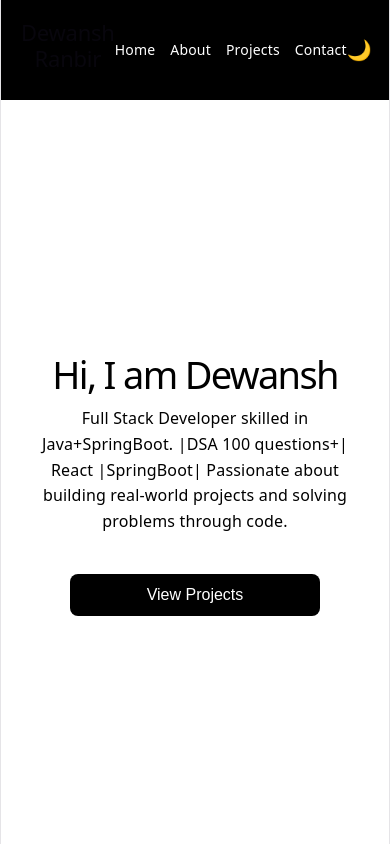
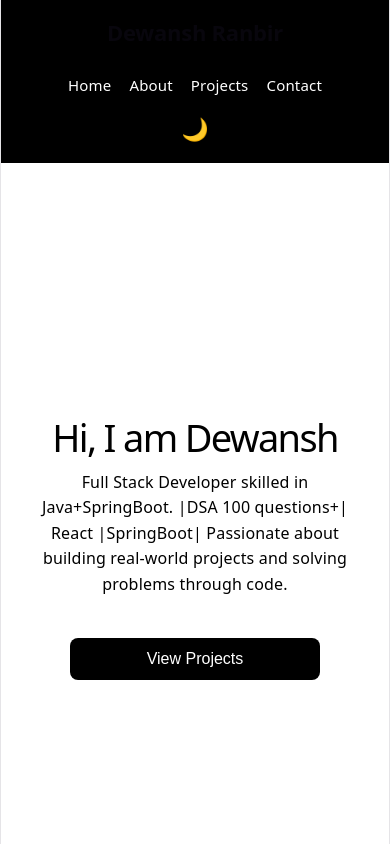
Before and after one commit to ranbirdewansh/portfolio, a React (Vite) app: page / in a window 390 px wide. Shown: the top 844 px of the page. Built offline with nearby package versions, Linux system fonts and the light colour scheme.

Commit message:
Improved mobile navbar

```diff
--- a/src/styles/Navbar.css
+++ b/src/styles/Navbar.css
@@ -26,6 +26,7 @@ nav {
 
 nav h2 {
   font-size: 32px;
+  font-weight: 700;
 }
 
 ul {
@@ -58,30 +59,41 @@ a:hover {
   font-size: 24px;
 
   cursor: pointer;
+
+  color: white;
 }
 
-/* RESPONSIVE DESIGN */
+/* MOBILE RESPONSIVE */
 
 @media (max-width: 768px) {
 
   nav {
+    flex-direction: column;
+
+    gap: 20px;
+
     padding: 20px;
   }
 
   nav h2 {
     font-size: 22px;
+
+    text-align: center;
   }
 
   ul {
-    gap: 15px;
+    gap: 18px;
+
+    flex-wrap: wrap;
+    justify-content: center;
   }
 
   a {
-    font-size: 14px;
+    font-size: 15px;
   }
 
   .theme-btn {
-    font-size: 20px;
+    font-size: 22px;
   }
 
 }
```
